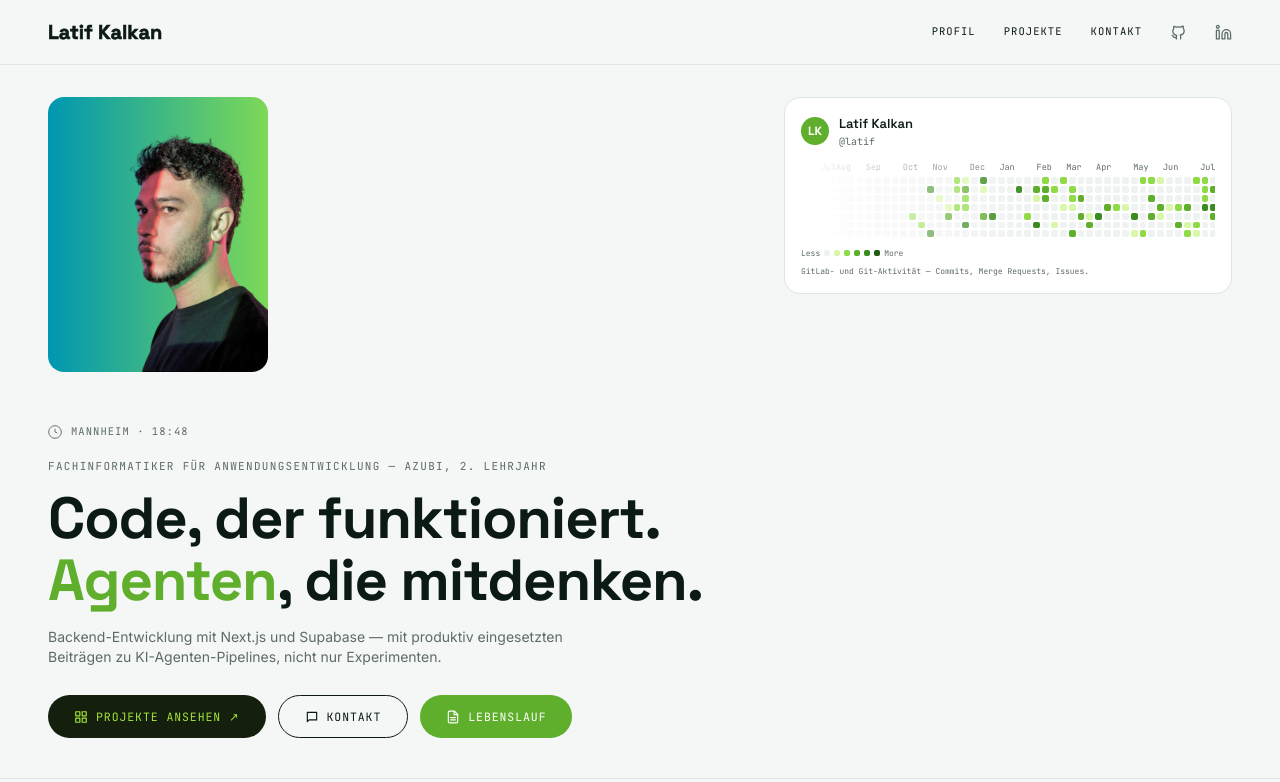
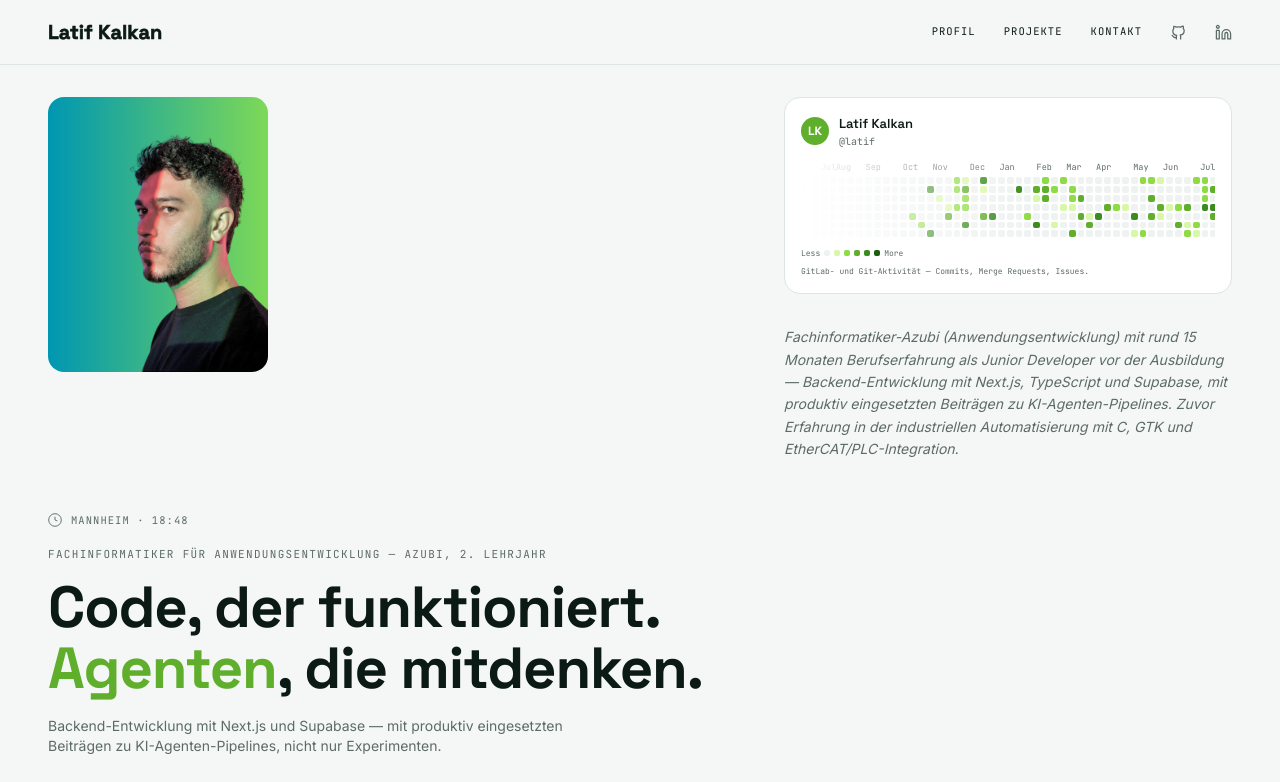
Before and after one commit to kalkanlatif/latif-portfolio, a Next.js app: page / in a window 1280 px wide. Shown: the top 782 px of the page. Built offline with nearby package versions, Linux system fonts and the light colour scheme.

Commit message:
feat: add italic about-me summary below activity graph

```diff
--- a/src/components/ActivityGraph.tsx
+++ b/src/components/ActivityGraph.tsx
@@ -45,7 +45,8 @@ const activityCells = buildActivityCells();
 
 export default function ActivityGraph() {
   return (
-    <div className="ml-auto w-full max-w-md overflow-hidden rounded-card border border-border bg-card p-4">
+    <div className="ml-auto w-full max-w-md">
+      <div className="overflow-hidden rounded-card border border-border bg-card p-4">
         <div className="mb-3 flex items-center gap-2.5">
           <div className="flex h-7 w-7 items-center justify-center rounded-pill bg-accent font-display text-xs font-bold text-white">
             LK
@@ -111,5 +112,14 @@ export default function ActivityGraph() {
           GitLab- und Git-Aktivität — Commits, Merge Requests, Issues.
         </p>
       </div>
+      <p className="mt-8 font-body text-sm leading-[1.6] text-muted italic">
+        Fachinformatiker-Azubi (Anwendungsentwicklung) mit rund 15 Monaten
+        Berufserfahrung als Junior Developer vor der Ausbildung —
+        Backend-Entwicklung mit Next.js, TypeScript und Supabase, mit
+        produktiv eingesetzten Beiträgen zu KI-Agenten-Pipelines. Zuvor
+        Erfahrung in der industriellen Automatisierung mit C, GTK und
+        EtherCAT/PLC-Integration.
+      </p>
+    </div>
   );
 }
```
Lines whose indentation alone changed are shown as unchanged.
